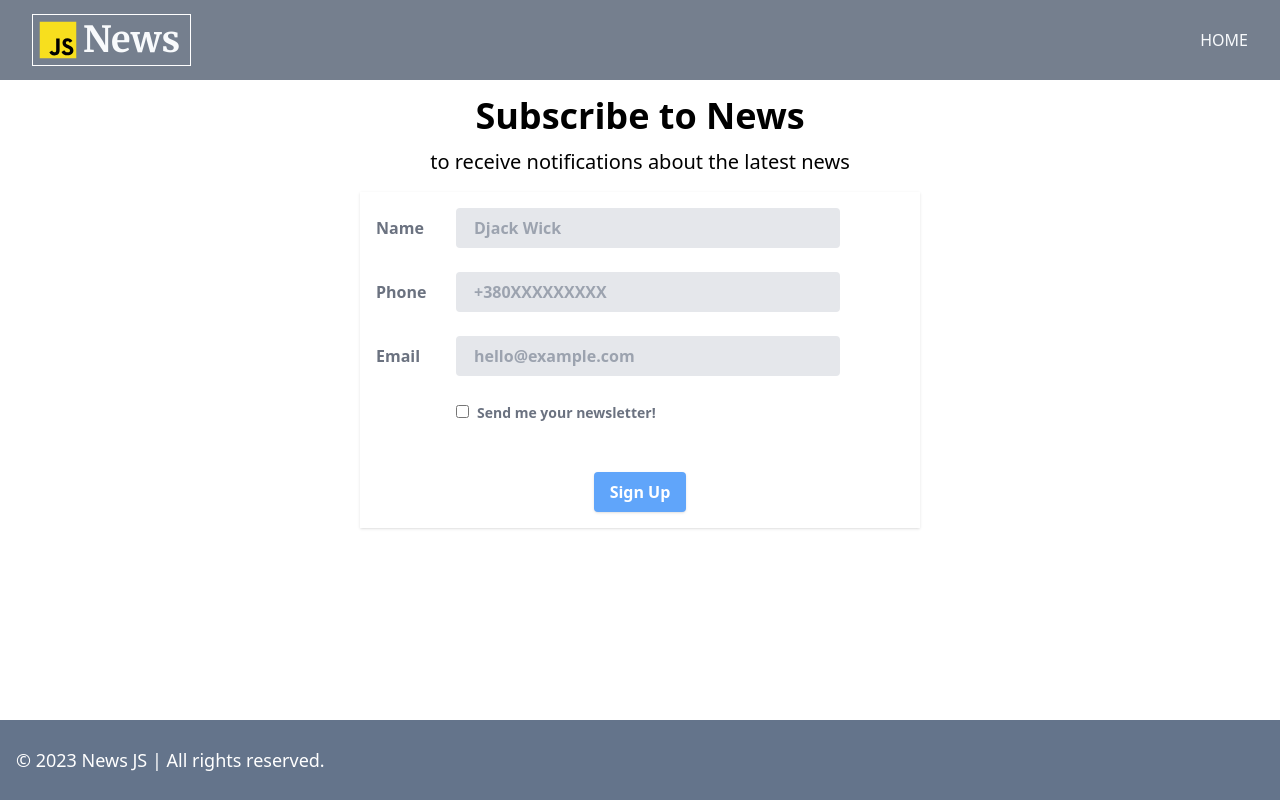
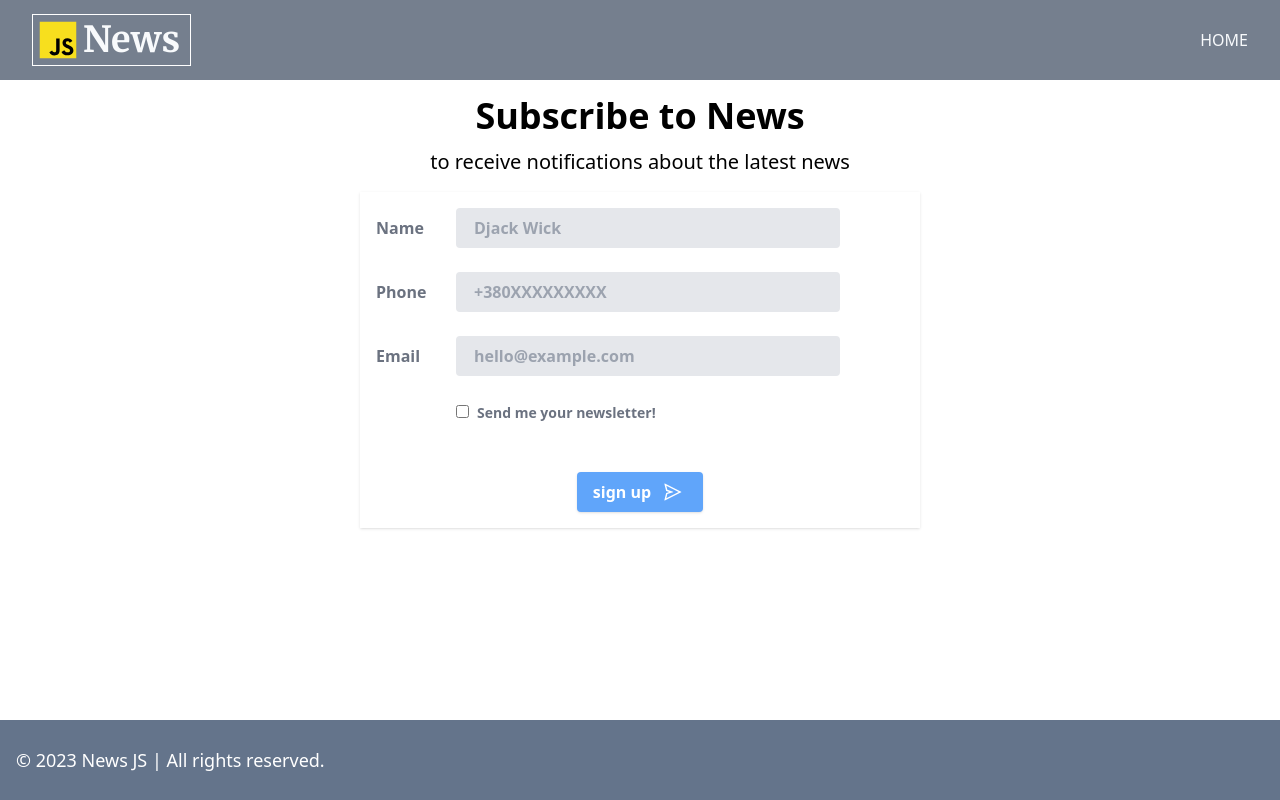
Before and after one commit to AndreyLytvynov/news-next-ts-tw, a Next.js app: page /subscribe in a window 1280 px wide. Built offline with nearby package versions, Linux system fonts and the light colour scheme.

Commit message:
added loader in submitBtn

```diff
--- a/package.json
+++ b/package.json
@@ -23,7 +23,8 @@
     "react": "18.2.0",
     "react-dom": "18.2.0",
     "react-hook-form": "^7.43.9",
-    "react-icons": "4.3.1",
+    "react-icons": "^4.3.1",
+    "react-loader-spinner": "^5.3.4",
     "react-scroll": "^1.8.9",
     "react-slick": "^0.29.0",
     "react-toastify": "^9.1.3",
--- a/src/components/elements/FormSubscribe/FormSubscribe.tsx
+++ b/src/components/elements/FormSubscribe/FormSubscribe.tsx
@@ -1,4 +1,4 @@
-import { FC, useCallback, useEffect } from "react";
+import { FC, useCallback, useEffect, useState } from "react";
 import { useRouter } from "next/router";
 
 import { useForm, SubmitHandler } from "react-hook-form";
@@ -7,7 +7,7 @@ import { schema } from "@/helpers/validateFormSchema";
 
 import InputsSubscribeForm from "@/components/ui/Inputs/InputsSubscribeForm/InputsSubscribeForm";
 import CheckBoxSubscribeForm from "@/components/ui/checkboxes/CheckBoxSubscribeForm/CheckBoxSubscribeForm";
-import SubmitFormBtn from "@/components/ui/Buttons/SubmitFormBtn";
+import SubmitFormBtn from "@/components/ui/Buttons/SubmitFormBtn/SubmitFormBtn";
 
 import ToastMessage from "@/components/ui/Toast/Toast";
 import { ToastMessageType } from "@/components/ui/Toast/interfaces";
@@ -23,6 +23,7 @@ const FormSubscribe: FC = () => {
   } = useForm<IFormValues>({
     resolver: yupResolver(schema),
   });
+  const [disabledBtn, setDisabledBtn] = useState<boolean>(false);
   const router = useRouter();
 
   const notify = useCallback((type: ToastMessageType, message: string) => {
@@ -42,6 +43,7 @@ const FormSubscribe: FC = () => {
     console.log(data);
     notify("success", "Success! Please check your email.");
     reset();
+    setDisabledBtn(true);
     setTimeout(() => {
       router.replace("/");
     }, 2000);
@@ -81,7 +83,7 @@ const FormSubscribe: FC = () => {
       />
 
       <div className="md:flex md:justify-center">
-        <SubmitFormBtn />
+        <SubmitFormBtn disabled={disabledBtn} />
       </div>
     </form>
   );
--- a/src/components/sections/HeroSection/HeroSection.tsx
+++ b/src/components/sections/HeroSection/HeroSection.tsx
@@ -1,9 +1,9 @@
 import { FC } from "react";
 
 import Container from "@/components/elements/Container/Container";
-import SubscribeBtn from "@/components/ui/Buttons/SubscribeBtn";
 
 import styles from "@/components/sections/HeroSection/hero.module.css";
+import Link from "next/link";
 
 const HeroSection: FC = () => {
   return (
@@ -25,7 +25,12 @@ const HeroSection: FC = () => {
           Stay ahead with our informative content. Sign up now for regular
           updates and stay connected!
         </p>
-        <SubscribeBtn />
+        <Link
+          href={"/subscribe"}
+          className="block w-48 mx-auto px-5 py-3 text-center font-bold text-2xl border-slate-50 border-2 rounded hover:text-blue-400 hover:border-blue-400 hover:duration-300"
+        >
+          Subscribe
+        </Link>
       </Container>
     </section>
   );
--- a/src/components/ui/Buttons/SubmitFormBtn.tsx
+++ /dev/null
@@ -1,14 +0,0 @@
-import { FC } from "react";
-
-const SubmitFormBtn: FC = () => {
-  return (
-    <button
-      className="shadow bg-blue-400 hover:bg-blue-500 focus:shadow-outline focus:outline-none text-white font-bold py-2 px-4 rounded hover:duration-300"
-      type="submit"
-    >
-      Sign Up
-    </button>
-  );
-};
-
-export default SubmitFormBtn;
--- /dev/null
+++ b/src/components/ui/Buttons/SubmitFormBtn/SubmitFormBtn.tsx
@@ -0,0 +1,36 @@
+import { FC } from "react";
+import { Oval } from "react-loader-spinner";
+import { AiOutlineSend } from "react-icons/ai";
+
+import { SubmitFormBtnProps } from "@/components/ui/Buttons/SubmitFormBtn/types";
+
+const SubmitFormBtn: FC<SubmitFormBtnProps> = ({ disabled }) => {
+  return (
+    <button
+      className="shadow bg-blue-400 hover:bg-blue-500 focus:shadow-outline focus:outline-none text-white font-bold py-2 px-4 rounded hover:duration-300 h-10 flex items-center justify-between gap-2"
+      type="submit"
+      disabled={disabled}
+    >
+      <span>sign up</span>
+      {disabled ? (
+        <Oval
+          height={22}
+          width={22}
+          color="#ffffff"
+          wrapperStyle={{}}
+          wrapperClass=""
+          ariaLabel="oval-loading"
+          secondaryColor="#ffffff"
+          strokeWidth={3}
+          strokeWidthSecondary={5}
+        />
+      ) : (
+        <div className="p-1">
+          <AiOutlineSend className="w-5 h-5" />
+        </div>
+      )}
+    </button>
+  );
+};
+
+export default SubmitFormBtn;
--- /dev/null
+++ b/src/components/ui/Buttons/SubmitFormBtn/types.ts
@@ -0,0 +1,3 @@
+export type SubmitFormBtnProps = {
+  disabled: boolean;
+};
--- a/src/components/ui/Buttons/SubscribeBtn.tsx
+++ /dev/null
@@ -1,16 +0,0 @@
-import { FC } from "react";
-
-import Link from "next/link";
-
-const SubscribeBtn: FC = () => {
-  return (
-    <Link
-      href={"/subscribe"}
-      className="block w-48 mx-auto px-5 py-3 text-center font-bold text-2xl border-slate-50 border-2 rounded hover:text-blue-400 hover:border-blue-400 hover:duration-300"
-    >
-      Subscribe
-    </Link>
-  );
-};
-
-export default SubscribeBtn;
--- a/src/pages/index.tsx
+++ b/src/pages/index.tsx
@@ -7,7 +7,7 @@ import NewsSection from "@/components/sections/NewsSection/NewsSection";
 import { request } from "@/lib/datocms";
 
 import { INewsItem } from "@/types/news.type";
-import { HOMEPAGE_QUERY } from "@/Constants/api";
+import { HOMEPAGE_QUERY } from "@/constants/api";
 
 type IHomePageProps = {
   data: {
```
Also changed, not shown: 1 other file (tests, documents, lock files or other folders).
